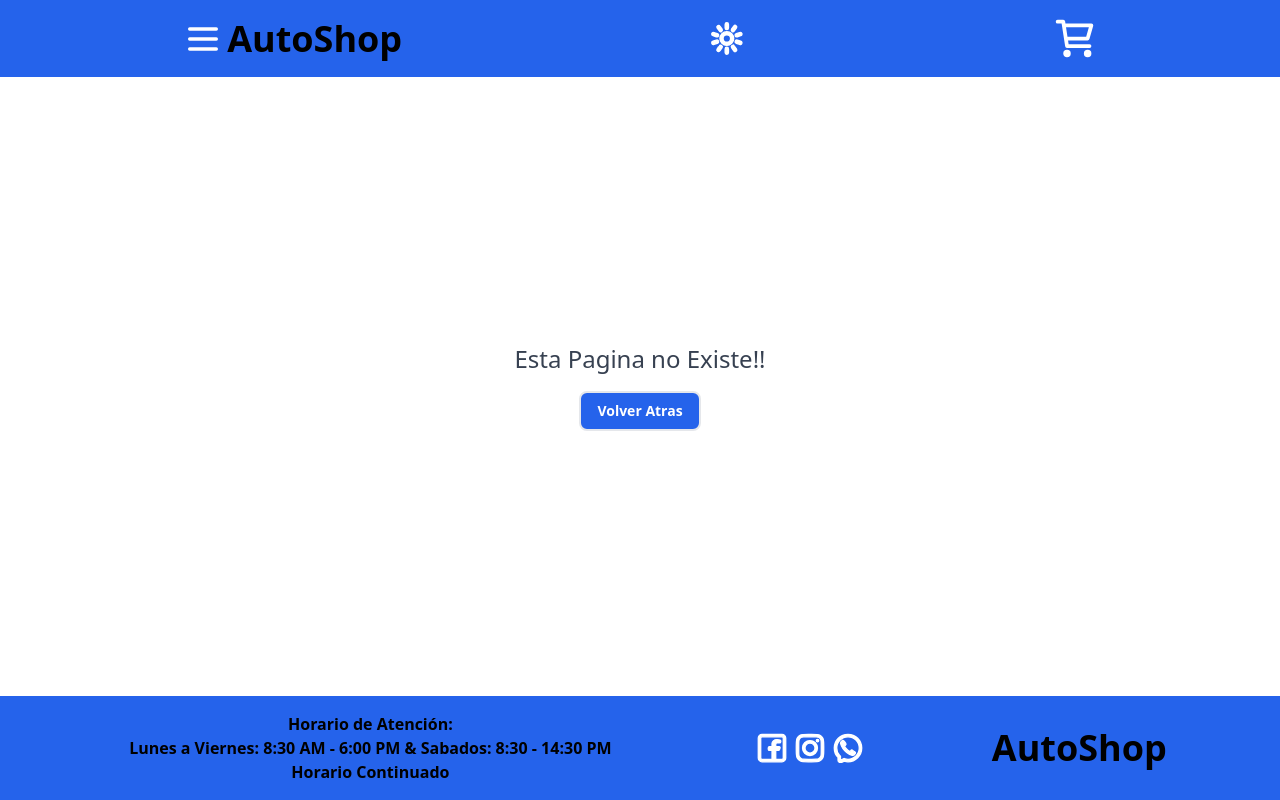
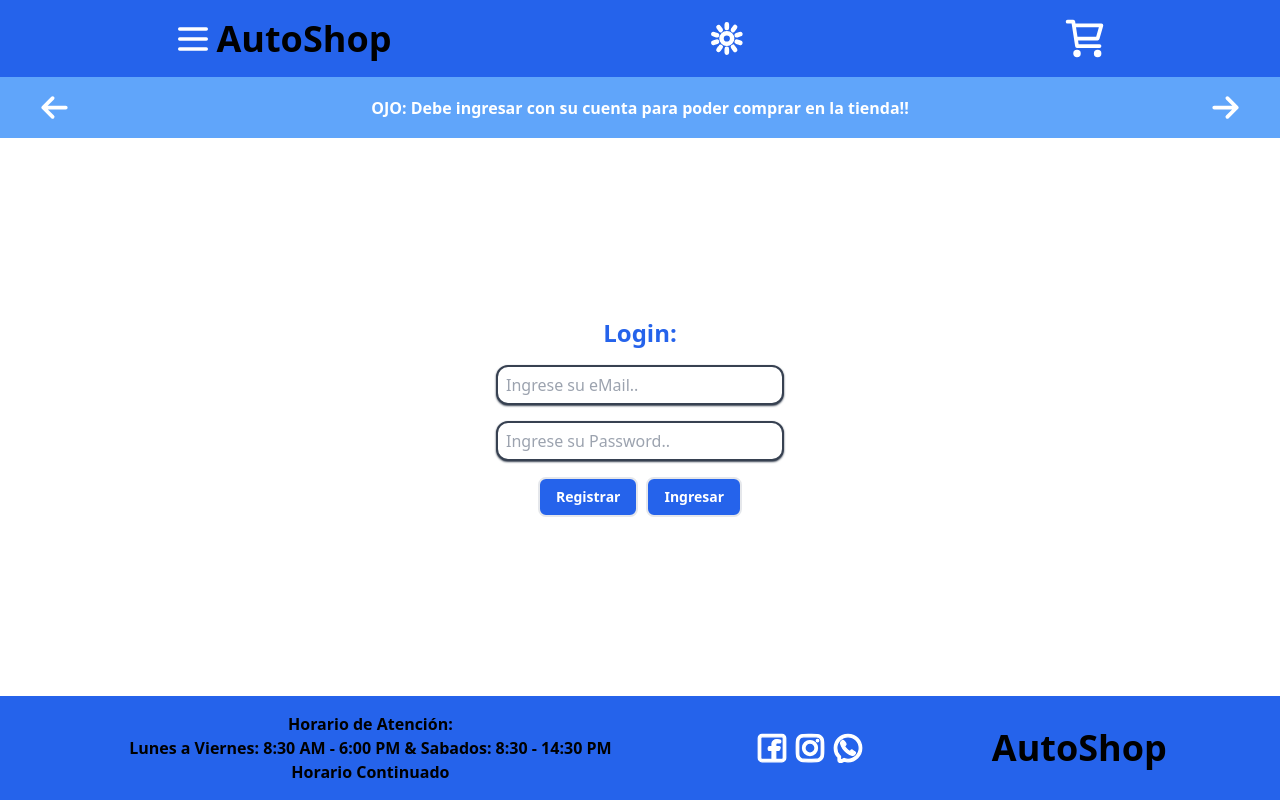
Before and after one commit to lubiano83/1era-Entrega-Next-Js, a Next.js app: page /pages/login in a window 1280 px wide. Before the commit this address had no page. Built offline with nearby package versions, Linux system fonts and the light colour scheme.

Commit message:
pagina login lista

```diff
--- a/app/components/Button.js
+++ b/app/components/Button.js
@@ -1,3 +1,4 @@
+"use client";
 import React from 'react';
 import { useDarkMode } from '../hooks/useDarkMode';
 
@@ -6,6 +7,6 @@ const Button = ({children, handleClick}) => {
   const { isDarkMode } = useDarkMode();
 
   return (
-    <button onClick={handleClick} className={`py-2 px-4 ${isDarkMode ? 'bg-orange-600 hover:border-orange-600 hover:text-orange-600' : 'bg-blue-600 hover:border-blue-600 hover:text-blue-600'} border-2 font-bold rounded-lg text-white text-m hover:bg-white`}>{children}</button>
+    <button onClick={handleClick} className={`py-2 px-4 ${isDarkMode ? 'bg-orange-600 hover:border-orange-600 hover:text-orange-600' : 'bg-blue-600 hover:border-blue-600 hover:text-blue-600'} border-2 font-bold rounded-lg text-white text-sm hover:bg-white`}>{children}</button>
   )
 }; export default Button;
--- a/app/components/NavigationMenu.js
+++ b/app/components/NavigationMenu.js
@@ -30,16 +30,16 @@ const NavigationMenu = () => {
 
   return (
     <Banner>
-      <div className="flex gap-2 w-full justify-evenly flex-wrap">
+      <div className="flex w-full justify-evenly flex-wrap gap-4">
         <div className="relative">
           <button
             onClick={toggleCategoryDropdown}
-            className={`px-4 py-2 text-white hover:text-gray-700 font-bold rounded-md focus:outline-none`}
+            className={`text-white hover:text-gray-700 font-bold rounded-md focus:outline-none`}
           >
             Categorías
           </button>
           {isCategoryOpen && (
-            <div className={`absolute mt-2 w-48 z-10 rounded-md shadow-lg ${isDarkMode ? "bg-orange-400" : "bg-blue-400"} ring-1 ring-black ring-opacity-5`}>
+            <div className={`absolute mt-2 w-36 z-10 rounded-md shadow-lg ${isDarkMode ? "bg-orange-400" : "bg-blue-400"} ring-1 ring-black ring-opacity-5`}>
               <div className="py-1" role="menu" aria-orientation="vertical" aria-labelledby="options-menu">
                 <Link href="/pages/products">
                   <span onClick={closeDropdowns} className={`block px-4 py-2 text-sm text-white hover:bg-gray-700 ${path === "/pages/products" ? "underline" : "no-underline"}`} role="menuitem">
@@ -79,12 +79,12 @@ const NavigationMenu = () => {
         <div className="relative">
           <button
             onClick={toggleBrandDropdown}
-            className={`px-4 py-2 text-white hover:text-gray-700  font-bold rounded-md focus:outline-none`}
+            className={`text-white hover:text-gray-700  font-bold rounded-md focus:outline-none`}
           >
             Marcas
           </button>
           {isBrandOpen && (
-            <div className={`absolute mt-2 z-10 w-48 rounded-md shadow-lg ${isDarkMode ? "bg-orange-400" : "bg-blue-400"} ring-1 ring-black ring-opacity-5`}>
+            <div className={`absolute mt-2 z-10 w-36 rounded-md shadow-lg ${isDarkMode ? "bg-orange-400" : "bg-blue-400"} ring-1 ring-black ring-opacity-5`}>
               <div className="py-1" role="menu" aria-orientation="vertical" aria-labelledby="options-menu">
               {category !== "todos" || category === "todos" ?
               <Link href={`/pages/products/${category}/todos`}>
--- a/app/components/navbar/MenuList.js
+++ b/app/components/navbar/MenuList.js
@@ -15,7 +15,7 @@ const MenuList = ({ show, handleShow, isDarkMode }) => {
         <ul style={{ height: 'calc(100vh - 72px)' }} className='flex mt-4 flex-col gap-4 px-3 pb-4 justify-evenly text-center'>
           <Link href={"/"}><div className={`text-white p-2 hover:text-gray-700 font-bold ${path === "/" ? "underline" : "no-underline"}`}>Inicio</div></Link>
           <Link href={"/pages/products"}><div className={`text-white p-2 hover:text-gray-700 font-bold ${path === "/pages/products" ? "underline" : "no-underline"}`} >Tienda</div></Link>
-          <Link href={"/pages/cart"}><div className={`text-white p-2 hover:text-gray-700 font-bold ${path === "/pages/cart" ? "underline" : "no-underline"}`}>Carrito</div></Link>
+          <Link href={"/pages/login"}><div className={`text-white p-2 hover:text-gray-700 font-bold ${path === "/pages/login" ? "underline" : "no-underline"}`}>Login</div></Link>
           <Link href={"/pages/admin"}><div className={`text-white p-2 hover:text-gray-700 font-bold ${path === "/pages/admin" ? "underline" : "no-underline"}`}>Admin</div></Link>
         </ul>
       </aside>
--- a/app/components/navbar/Navbar.js
+++ b/app/components/navbar/Navbar.js
@@ -12,7 +12,7 @@ const Navbar = () => {
   const { isDarkMode, toggleDarkMode } = useDarkMode();
 
   return (
-    <div className={`bg-blue-600 flex justify-around px-8 items-center py-4 ${isDarkMode ? 'bg-orange-600' : 'bg-blue-600'}`}>
+    <div className={`bg-blue-600 flex justify-around px-4 items-center py-4 ${isDarkMode ? 'bg-orange-600' : 'bg-blue-600'}`}>
       <div className='flex gap-1'>
           <Menu isDarkMode={isDarkMode} />
           <Link href={"/"}>
--- a/app/components/products/InputFilter.js
+++ b/app/components/products/InputFilter.js
@@ -44,7 +44,7 @@ const InputFilter = ({ data, category, setProductsFiltered, brand = "todos" }) =
         </Title>
       </div>
       <input
-        className='bg-white rounded-xl w-72 h-10 border-2 border-gray-700 px-2 text-gray-700'
+        className='bg-white rounded-xl w-72 h-10 border-2 border-gray-700 px-2 text-gray-700 shadow-gray-700 shadow-sm'
         placeholder='Busca por modelo o descripcion...'
         value={keyword}
         onChange={handleChange}
--- a/app/components/products/ProductDetail.js
+++ b/app/components/products/ProductDetail.js
@@ -21,7 +21,7 @@ const ProductDetail = () => {
     <article className='bg-white flex justify-center items-center flex-col py-8 gap-4'>
       <div className='flex items-center flex-wrap justify-center'>
         <div className='bg-white'>
-            <Image src={singleProduct.img} alt={singleProduct.model} height={288} width={288} className='hover:shadow-gray-700 bg-white hover:shadow-lg hover:scale-150 hover:border-2 hover:border-gray-700 hover:rounded-2xl' />
+            <Image src={singleProduct.img} alt={singleProduct.model} height={288} width={288} className='bg-white' />
         </div>
         <div className='p-4 text-gray-700 h-72 flex flex-col items-start justify-center gap-3 text-xl'>
             <p><strong>Id:</strong> {singleProduct.id}</p>
--- /dev/null
+++ b/app/pages/login/layout.js
@@ -0,0 +1,11 @@
+import React from 'react';
+import Banner from '@/app/components/Banner';
+
+const LoginLayout = ({children}) => {
+  return (
+    <div className='bg-white w-full h-full flex flex-col justify-between items-center text-center'>
+        <Banner>OJO: Debe ingresar con su cuenta para poder comprar en la tienda!!</Banner>
+      {children}
+    </div>
+  )
+}; export default LoginLayout;
--- /dev/null
+++ b/app/pages/login/page.js
@@ -0,0 +1,22 @@
+"use client";
+import React from 'react'
+import Button from '@/app/components/Button';
+import Title from '@/app/components/Title';
+import { useDarkMode } from '@/app/hooks/useDarkMode';
+
+const Login = () => {
+
+    const { isDarkMode } = useDarkMode();
+
+  return (
+    <div className="bg-white flex flex-col justify-center gap-4 items-center h-full w-full">
+        <Title styles={`${isDarkMode ? "text-orange-600" : "text-blue-600"} text-2xl font-bold`}>Login:</Title>
+      <input type="text" name="text" placeholder='Ingrese su eMail..' className='w-72 h-10 rounded-xl px-2 shadow-gray-700 shadow-sm text-gray-700 border-2 border-gray-700'/>
+      <input type="text" name="text" placeholder='Ingrese su Password..' className='w-72 h-10 rounded-xl px-2 shadow-gray-700 shadow-sm text-gray-700 border-2 border-gray-700'/>
+      <div className='flex justify-center items-center gap-2'>
+        <Button>Registrar</Button>
+        <Button>Ingresar</Button>
+      </div>
+    </div>
+  )
+}; export default Login;
```
